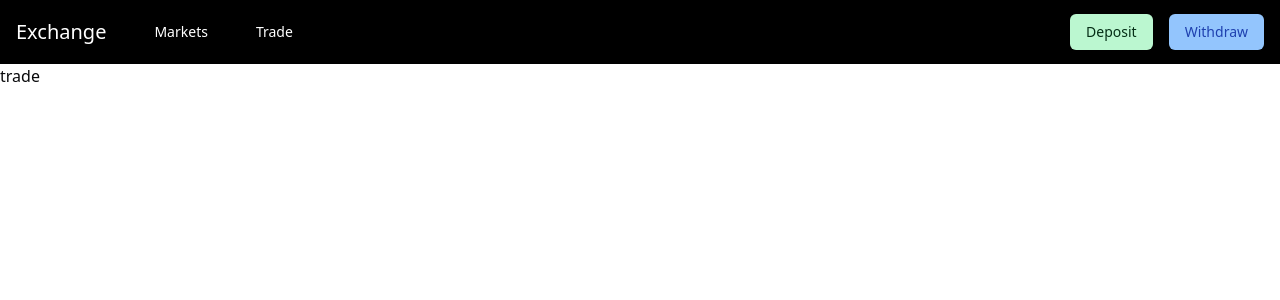
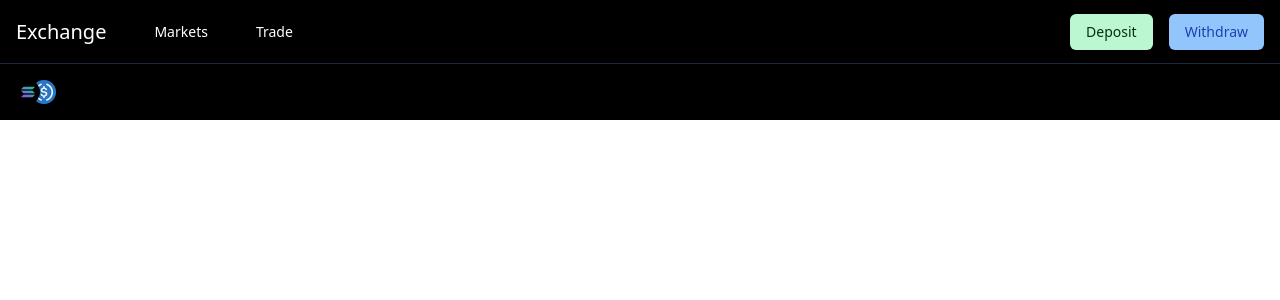
Before and after one commit to Sohamnimbalkar07/Trading-Application, a Next.js app in the folder frontend/: page /trade/1 in a window 1280 px wide. Shown: the top 300 px of the page. Built offline with nearby package versions, Linux system fonts and the light colour scheme.

Commit message:
trade tab navbar completed

```diff
--- a/frontend/app/trade/[market]/page.tsx
+++ b/frontend/app/trade/[market]/page.tsx
@@ -1,7 +1,7 @@
 "use client";
 
 import { useParams } from "next/navigation";
-import Marketbar from "@/components/layout/Marketbar";
+import { Marketbar } from "@/components/layout/Marketbar";
 
 export default function Page() {
     const { market } = useParams();
--- a/frontend/components/layout/Appbar.tsx
+++ b/frontend/components/layout/Appbar.tsx
@@ -3,7 +3,7 @@ import { Button } from "../ui/button";
 
 const Appbar = () => {
   return (
-    <div className="flex h-16 items-center text-white justify-between bg-black px-4">
+    <div className="flex h-16 items-center text-white justify-between bg-black px-4 border-b border-slate-800">
     <div className="flex items-center gap-12">
         <div className="text-xl cursor-pointer">Exchange</div>
         <div className="text-sm font-sans cursor-pointer">Markets</div>
--- a/frontend/components/layout/Marketbar.tsx
+++ b/frontend/components/layout/Marketbar.tsx
@@ -1,11 +1,21 @@
 "use client"
 
-const Marketbar = ({market}: {market: string}) => {
+export const Marketbar = ({market}: {market: string}) => {
   return (
-    <div>
-        trade
+    <div className="h-14 px-4 bg-black flex items-center">
+      <Ticker market={market} />
+
     </div>
   );
 };
 
-export default Marketbar;
+function Ticker({market}: {market: string}) {
+  return (
+    <div>
+     <div className="flex relative">
+      <img className="h-6 w-6 z-10" src="/sol.webp"></img>
+      <img className="h-6 w-6 -ml-2" src="/usdc.webp"></img>
+     </div>
+    </div>
+  )
+}
```
Also changed, not shown: frontend/public/sol.webp (added), frontend/public/usdc.webp (added).
